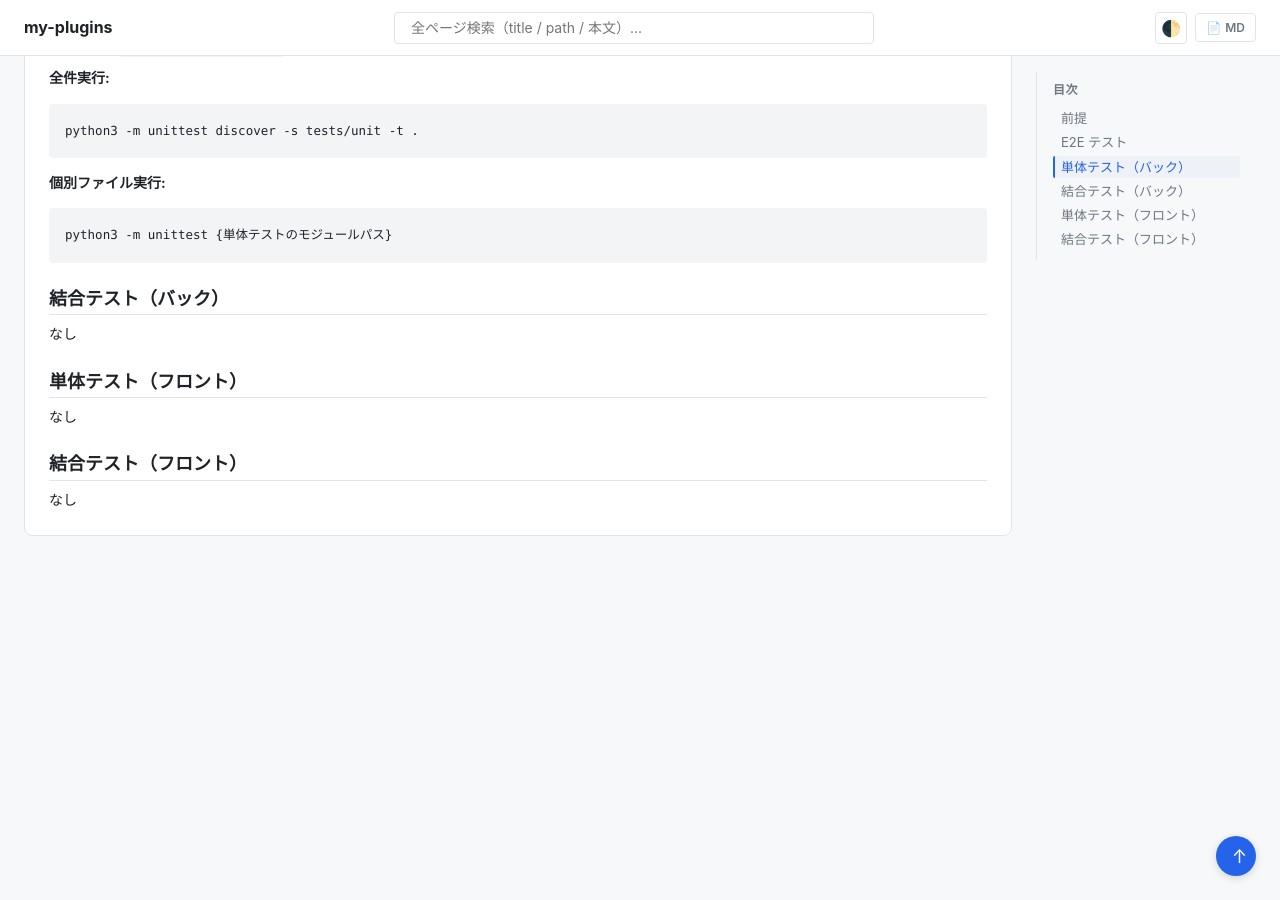
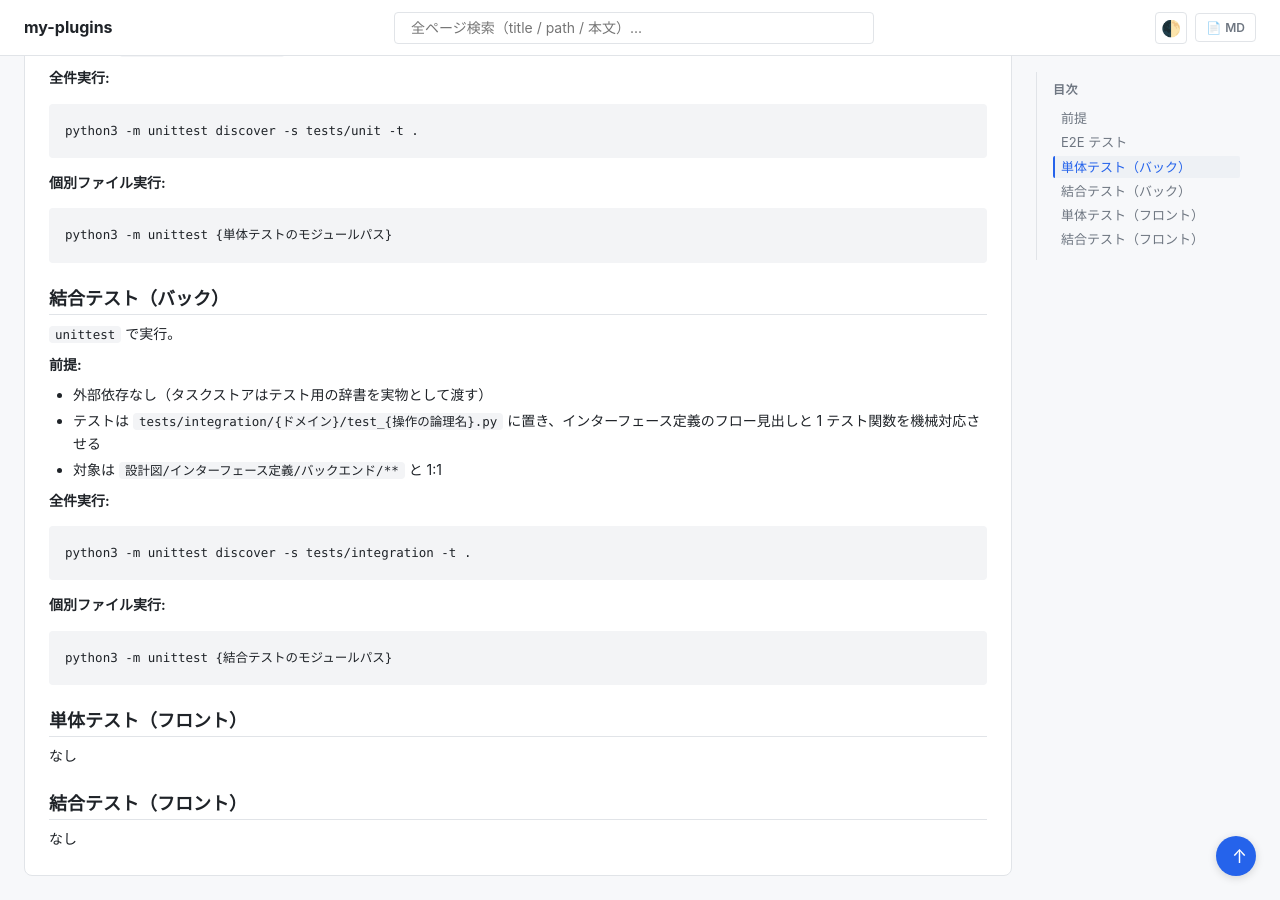
Before and after one commit to shuhei1101/ai-monitor-e2e, a Jekyll site: the page built from docs/wiki/テスト/テスト実行方法.md, in a window 1280 px wide and 900 px high, scrolled down 823 px. Built offline with Jekyll 4.4.1, drawn with Linux system fonts in a browser that asks for light colours; our own code applies the rules of GitHub Pages for plain Markdown files.

Commit message:
docs: 結合テスト（バック）の実行方法と対応テストファイルを確定する

````diff
--- a/docs/wiki/テスト/テスト実行方法.md
+++ b/docs/wiki/テスト/テスト実行方法.md
@@ -52,7 +52,25 @@
 
 ## 結合テスト（バック）
 
-なし
+`unittest` で実行。
+
+**前提:**
+
+- 外部依存なし（タスクストアはテスト用の辞書を実物として渡す）
+- テストは `tests/integration/{ドメイン}/test_{操作の論理名}.py` に置き、インターフェース定義のフロー見出しと 1 テスト関数を機械対応させる
+- 対象は `設計図/インターフェース定義/バックエンド/**` と 1:1
+
+**全件実行:**
+
+```bash
+python3 -m unittest discover -s tests/integration -t .
+```
+
+**個別ファイル実行:**
+
+```bash
+python3 -m unittest {結合テストのモジュールパス}
+```
 
 ## 単体テスト（フロント）
 
````
Also changed, not shown: docs/wiki/設計図/インターフェース定義/バックエンド/タスク更新.py.md (+1 -1 lines).
